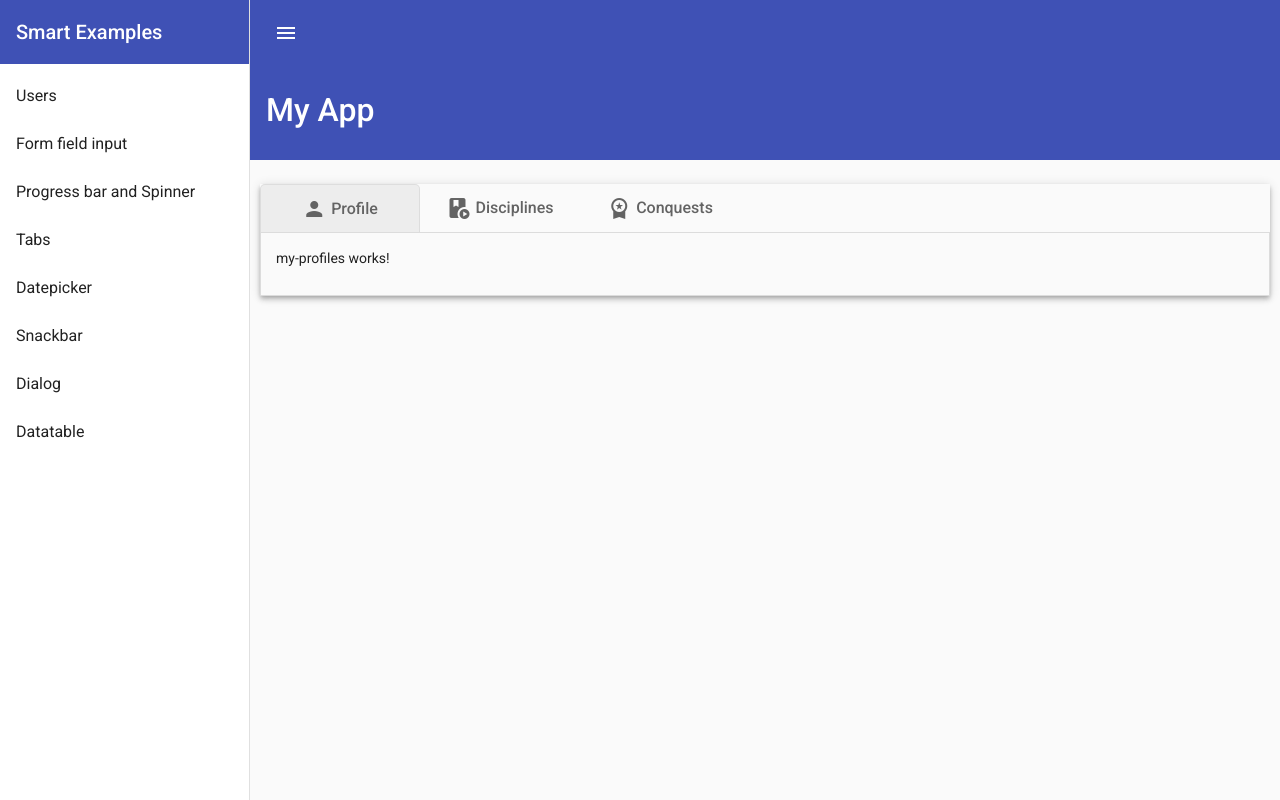
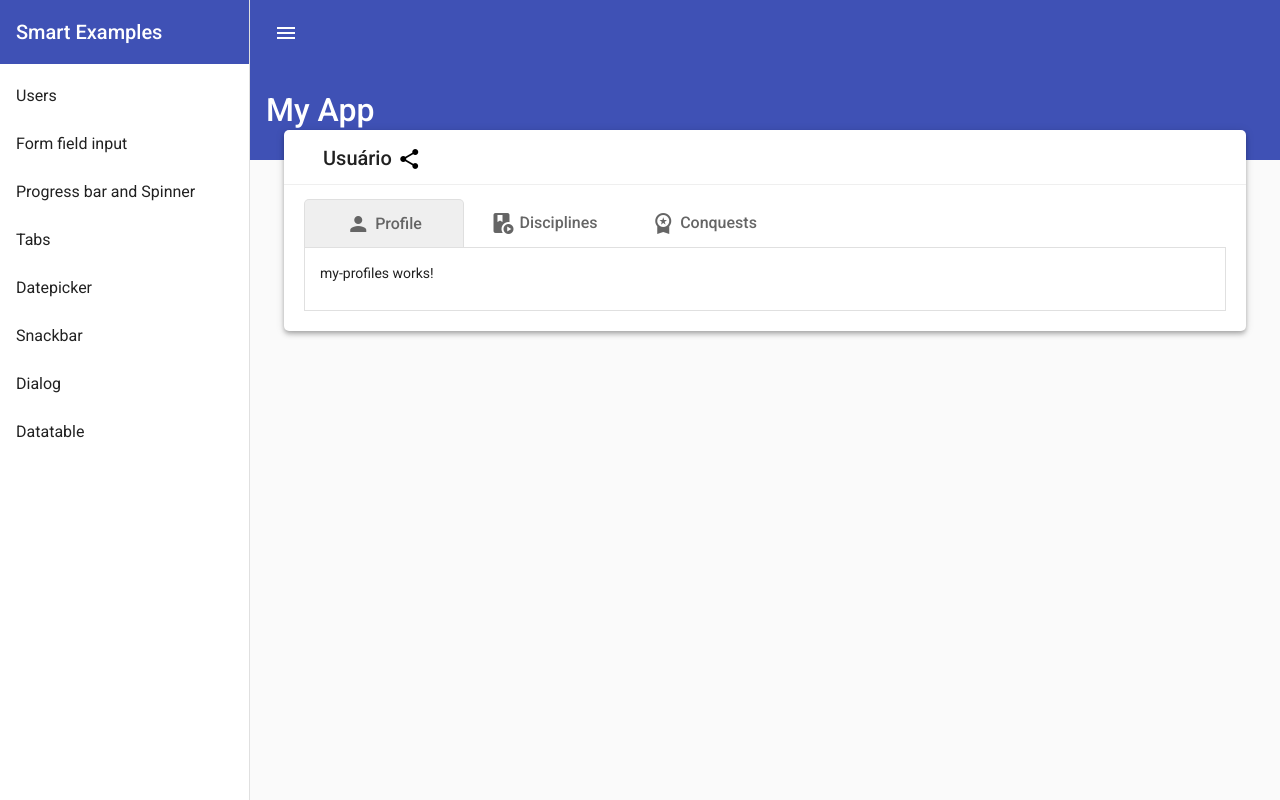
Before and after one commit to abruno36/-RxJS_Angular_Material, an Angular app in the folder ProjectSchool/: page /users/myProfile in a window 1280 px wide. Built offline with nearby package versions, Linux system fonts and the light colour scheme.

Commit message:
Atualizações - 14071106

```diff
--- a/ProjectSchool/src/app/app.component.html
+++ b/ProjectSchool/src/app/app.component.html
@@ -46,10 +46,6 @@
     <mat-toolbar class="toolbar-submenu" color="primary">
       <span *ngIf="!popText">My App</span>
     </mat-toolbar>
-
-    <div class="content">
       <router-outlet></router-outlet>
-    </div>
-
   </mat-sidenav-content>
 </mat-sidenav-container>
--- a/ProjectSchool/src/app/app.component.scss
+++ b/ProjectSchool/src/app/app.component.scss
@@ -8,10 +8,6 @@
 
 mat-sidenav-content {
   height: 100vh;
-}
-
-.content {
-  padding: 10px;
 }
 
 mat-sidenav-container {
--- a/ProjectSchool/src/app/pages/users/users.component.html
+++ b/ProjectSchool/src/app/pages/users/users.component.html
@@ -1,4 +1,9 @@
 <div class="content mat-elevation-z4">
+  <app-toolbar-title title="Usuário" icon="list">
+    <button mat-icon-button>
+      <mat-icon>share</mat-icon>
+    </button>
+  </app-toolbar-title>
     <nav mat-tab-nav-bar ngClass="tabs">
       <a mat-tab-link routerLink="/users/myProfile" routerLinkActive="active-link">
         <mat-icon>person</mat-icon>
--- /dev/null
+++ b/ProjectSchool/src/app/shared/components/toolbar-title/toolbar-title.component.html
@@ -0,0 +1,6 @@
+<mat-toolbar>
+    <mat-icon class="icon-space" fontSet="{{fontset}}"></mat-icon>
+    <span>{{title}}</span>
+    <span fxFlex></span>
+    <ng-content></ng-content>
+  </mat-toolbar>
--- /dev/null
+++ b/ProjectSchool/src/app/shared/components/toolbar-title/toolbar-title.component.scss
@@ -0,0 +1,19 @@
+.icon-space {
+    margin-right: 5px;
+  }
+
+  .icon-space-mat {
+    font-size: 20px;
+    margin: 5px 5px 0 0;
+  }
+
+  mat-toolbar {
+    margin: -10px -4px 5px -20px;
+    width: calc(100% + 40px);
+    background-color: white;
+    border-top-left-radius: 5px;
+    border-top-right-radius: 5px;
+    border-bottom: 1px solid #efefef;
+    height: 45px;
+    padding: 10px 10px 18px;
+  }
--- /dev/null
+++ b/ProjectSchool/src/app/shared/components/toolbar-title/toolbar-title.component.ts
@@ -0,0 +1,29 @@
+import { Component, Input, OnInit } from '@angular/core';
+
+@Component({
+  selector: 'app-toolbar-title',
+  templateUrl: './toolbar-title.component.html',
+  styleUrls: ['./toolbar-title.component.scss']
+})
+export class ToolbarTitleComponent implements OnInit {
+  @Input() title: string = "";
+  iconFa = '';
+  iconMat = '';
+  fontset = '';
+
+  @Input()
+  set icon(value: string) {
+    if (value.includes('fa-')) {
+      this.iconFa = `icon-space-mat ${value}`;
+      this.fontset = 'fa';
+    } else {
+      this.iconMat = value;
+    }
+  }
+
+  constructor() { }
+
+  ngOnInit(): void {
+  }
+
+}
--- a/ProjectSchool/src/app/shared/materials/users-mat.module.ts
+++ b/ProjectSchool/src/app/shared/materials/users-mat.module.ts
@@ -2,7 +2,6 @@ import { NgModule } from '@angular/core';
 import { MatButtonModule } from '@angular/material/button';
 import { MatIconModule } from '@angular/material/icon';
 import { MatTabsModule } from '@angular/material/tabs';
-
 @NgModule({
   exports: [
     MatIconModule,
--- a/ProjectSchool/src/styles.scss
+++ b/ProjectSchool/src/styles.scss
@@ -2,3 +2,10 @@
 
 html, body { height: 100%; }
 body { margin: 0; font-family: Roboto, "Helvetica Neue", sans-serif; }
+
+.content {
+    padding: 20px;
+    border-radius: 5px;
+    margin: -30px 34px 35px;
+    background-color: white;
+  }
--- a/ProjectSchool/tsconfig.json
+++ b/ProjectSchool/tsconfig.json
@@ -21,7 +21,8 @@
     "lib": [
       "es2020",
       "dom"
-    ]
+    ],
+    "paths": {"@app/*": ["src/app/*"]}
   },
   "angularCompilerOptions": {
     "enableI18nLegacyMessageIdFormat": false,
```
Also changed, not shown: ProjectSchool/src/app/pages/users/users.module.ts (+4 -3 lines), ProjectSchool/src/app/shared/shared.module.ts (added, +23 -0 lines).
